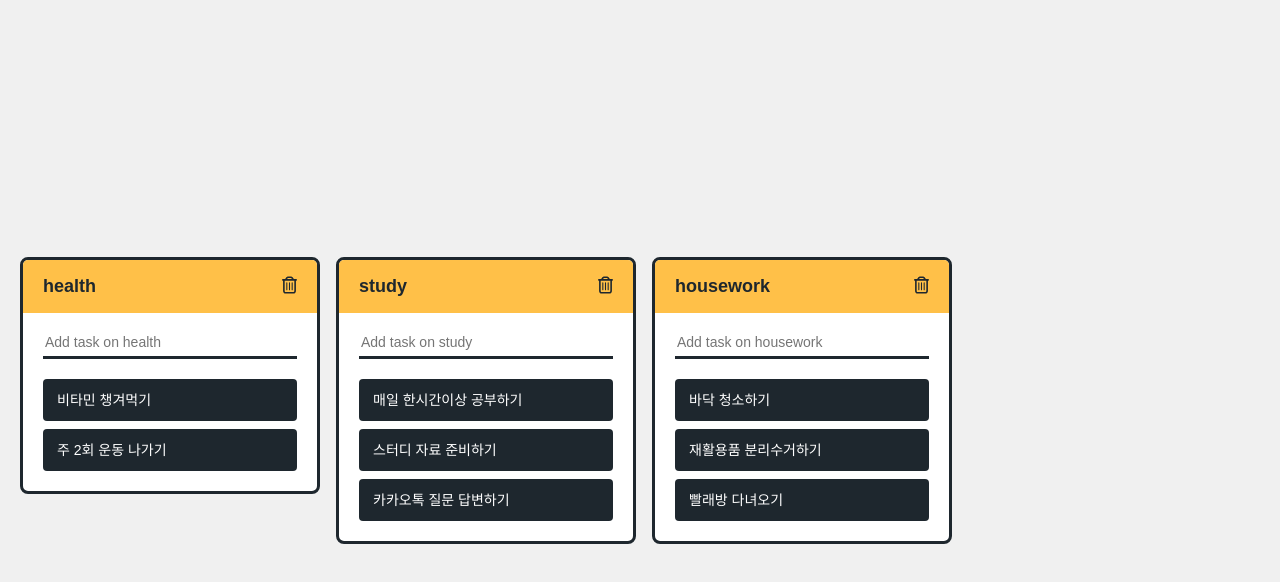
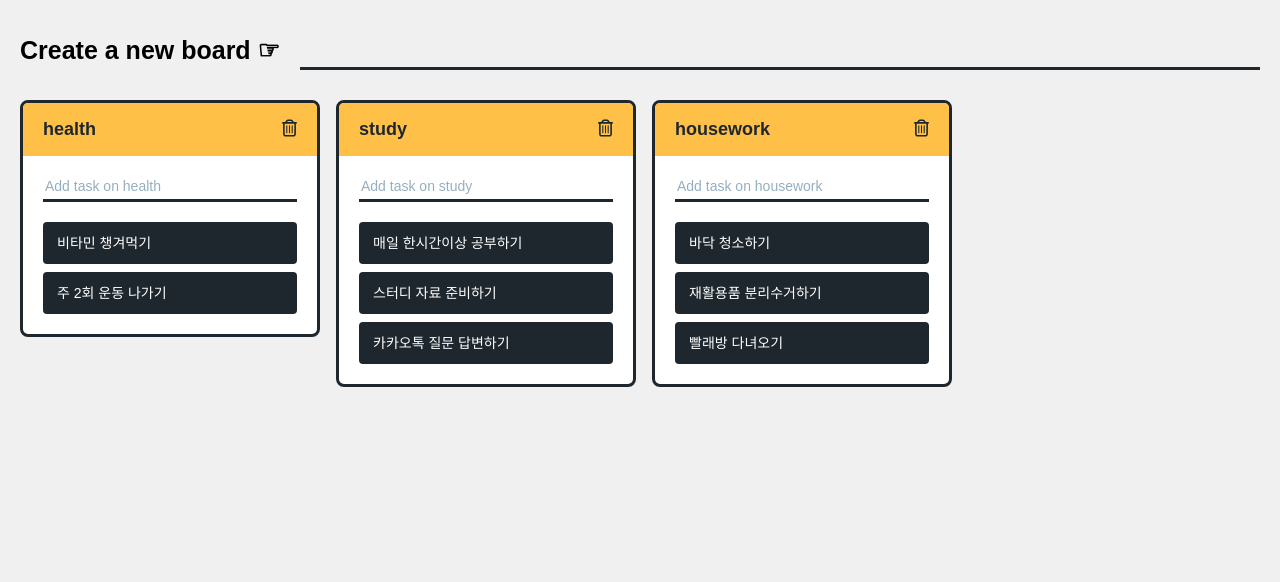
Before and after one commit to kkuyu/react-master-class-trello, a React (Create React App) app: page / in a window 1280 px wide. Shown: the top 582 px of the page. Built offline with nearby package versions, Linux system fonts and the light colour scheme; a web font is replaced by a local one.

Commit message:
Code Challenge: create board

```diff
--- a/src/App.tsx
+++ b/src/App.tsx
@@ -1,8 +1,11 @@
 import { DragDropContext, Draggable, Droppable, DropResult } from "react-beautiful-dnd";
 import { useRecoilState } from "recoil";
 import styled from "styled-components";
+
 import { toDoState } from "./atom";
+
 import Board from "./Components/Board";
+import BoardCreator from "./Components/BoardCreator";
 
 const TrelloContainer = styled.div`
   display: flex;
@@ -54,6 +57,8 @@ function App() {
     <DragDropContext onDragEnd={onDragEnd}>
       <Droppable droppableId="trello" type="trello" direction="horizontal">
         {(provided, snapshot) => (
+          <>
+            <BoardCreator />
             <TrelloContainer ref={provided.innerRef} {...provided.droppableProps}>
               {toDos.map((boardData, index) => (
                 <Draggable draggableId={`trello${index}`} index={index} key={`trello${index}`}>
@@ -66,6 +71,7 @@ function App() {
               ))}
               {provided.placeholder}
             </TrelloContainer>
+          </>
         )}
       </Droppable>
     </DragDropContext>
--- a/src/Components/Board.tsx
+++ b/src/Components/Board.tsx
@@ -29,15 +29,24 @@ const Form = styled.form`
     border-bottom: 3px solid ${(props) => props.theme.lineColor};
     background-color: transparent;
   }
+  input::placeholder {
+    color: ${(props) => props.theme.inputColor};
+  }
 `;
 
 const Area = styled.div<IAreaProps>`
   flex-grow: 1;
-  max-height: 55vh;
   padding: 10px 20px 20px;
   background-color: ${(props) => (props.isDraggingOver ? props.theme.boardOverColor : props.isDraggingFromThis ? props.theme.boardDraggingColor : "transparent")};
   transition: background-color 0.3s ease-in-out;
-  overflow-y: auto;
+`;
+
+const EmptyText = styled.span`
+  display: block;
+  padding: 14px;
+  font-size: 14px;
+  text-align: center;
+  color: ${(props) => props.theme.inputColor};
 `;
 
 interface IAreaProps {
@@ -56,12 +65,15 @@ interface IFormTask {
 
 function Board({ boardInfo, boardItems }: IBoardProps) {
   const setToDos = useSetRecoilState(toDoState);
+
   const { register, setValue, handleSubmit } = useForm<IFormTask>();
+
   const onValid = ({ toDo }: IFormTask) => {
     const newToDo = {
       id: Date.now(),
       text: toDo,
     };
+
     setToDos((allBoards: IToDoState) => {
       return allBoards.map((data) => {
         if (data.info.title === boardInfo.title) {
@@ -72,6 +84,7 @@ function Board({ boardInfo, boardItems }: IBoardProps) {
         return data;
       });
     });
+
     setValue("toDo", "");
   };
   return (
@@ -83,6 +96,7 @@ function Board({ boardInfo, boardItems }: IBoardProps) {
       <Droppable droppableId={boardInfo.title}>
         {(provided, snapshot) => (
           <Area ref={provided.innerRef} isDraggingOver={snapshot.isDraggingOver} isDraggingFromThis={Boolean(snapshot.draggingFromThisWith)} {...provided.droppableProps}>
+            {!boardItems.length && <EmptyText>Complete:&#41;</EmptyText>}
             {boardItems.map((toDo, index) => (
               <DraggableCard key={toDo.id} index={index} toDoId={toDo.id} toDoText={toDo.text} />
             ))}
--- /dev/null
+++ b/src/Components/BoardCreator.tsx
@@ -0,0 +1,64 @@
+import { useForm } from "react-hook-form";
+import { useRecoilState } from "recoil";
+import styled from "styled-components";
+
+import { IToDoState, toDoState } from "../atom";
+
+const Wrapper = styled.div`
+  display: flex;
+  align-items: center;
+  padding: 30px 20px;
+  h1 {
+    font-size: 25px;
+    font-weight: 600;
+  }
+`;
+
+const Form = styled.form`
+  margin-left: 20px;
+  flex-grow: 1;
+  input {
+    width: 100%;
+    height: 40px;
+    font-size: 22px;
+    line-height: 40px;
+    border: none;
+    outline: 0;
+    border-bottom: 3px solid ${(props) => props.theme.lineColor};
+    background-color: transparent;
+  }
+`;
+
+interface IFormCreator {
+  newTitle: string;
+}
+
+function BoardCreator() {
+  const [toDos, setToDos] = useRecoilState(toDoState);
+
+  const { register, setValue, handleSubmit } = useForm<IFormCreator>();
+
+  const onValid = ({ newTitle }: IFormCreator) => {
+    const isDuplication = toDos.find((data) => data.info.title === newTitle);
+    if (isDuplication) return;
+    const newBoard = {
+      info: { title: newTitle },
+      items: [],
+    };
+    setToDos((allBoards: IToDoState) => {
+      return [...allBoards, newBoard];
+    });
+    setValue("newTitle", "");
+  };
+
+  return (
+    <Wrapper>
+      <h1>Create a new board ☞</h1>
+      <Form onSubmit={handleSubmit(onValid)}>
+        <input {...register("newTitle", { required: true })} type="text" />
+      </Form>
+    </Wrapper>
+  );
+}
+
+export default BoardCreator;
--- a/src/index.tsx
+++ b/src/index.tsx
@@ -70,12 +70,6 @@ a {
   color: inherit;
   text-decoration: none;
 }
-#root {
-  display: flex;
-  align-items: center;
-  width: 100vw;
-  height: 100vh;
-}
 `;
 
 const root = ReactDOM.createRoot(document.getElementById("root") as HTMLDivElement);
--- a/src/styled.d.ts
+++ b/src/styled.d.ts
@@ -7,6 +7,7 @@ declare module "styled-components" {
     boardOverColor: string;
     boardDraggingColor: string;
     cardColor: string;
+    inputColor: string;
     lineColor: string;
     titleColor: string;
   }
--- a/src/theme.ts
+++ b/src/theme.ts
@@ -6,6 +6,7 @@ export const darkTheme: DefaultTheme = {
   boardOverColor: "#DFF9FB",
   boardDraggingColor: "#C7ECEE",
   cardColor: "#1E272E",
+  inputColor: "#95AFC0",
   lineColor: "#1E272E",
   titleColor: "#FFC048",
 };
```
Lines whose indentation alone changed are shown as unchanged.
